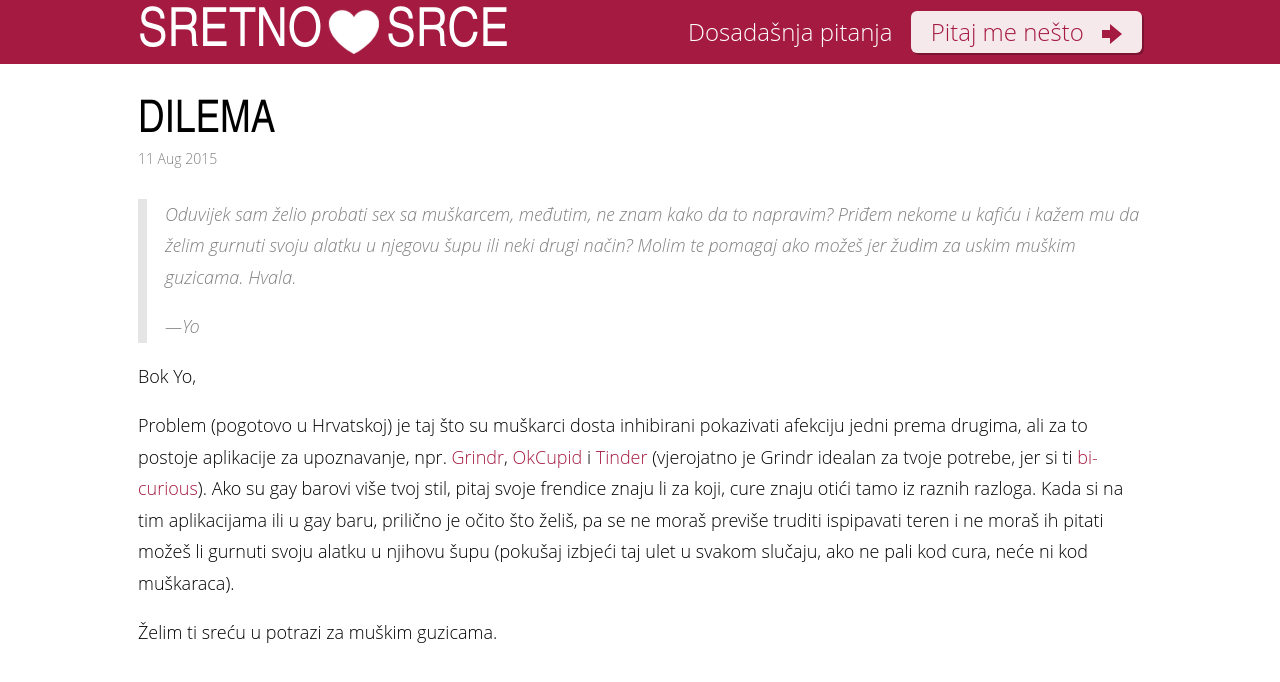
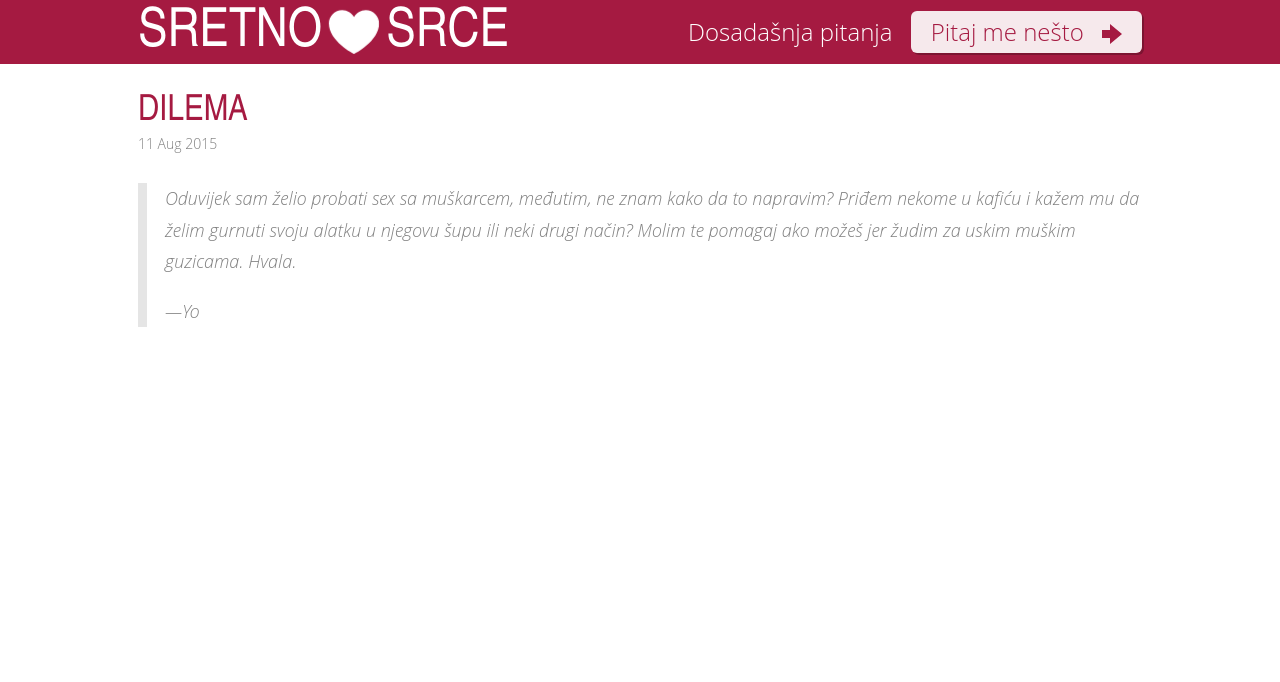
Before and after one commit to silvenon/sretnosrce, a Jekyll site: the page built from pitanja/index.html, in a window 1280 px wide. Shown: the top 682 px of the page. Built offline with Jekyll 4.4.1, drawn with Linux system fonts in a browser that asks for light colours; comment, search, counter and statistics services are not loaded.

Commit message:
Use posts feature for questions

```diff
--- a/_config.yml
+++ b/_config.yml
@@ -12,6 +12,7 @@ gauges_id: 55c5e80592c6ac728500b314
 
 # Build settings
 port: 9000
+permalink: /pitanja/:title
 markdown: kramdown
 sass:
   sass_dir: styles
--- a/_data/questions.yml
+++ /dev/null
@@ -1,16 +0,0 @@
--
-  time: 1439296800
-
-  subject: Dilema
-
-  question: |
-    Oduvijek sam želio probati sex sa muškarcem, međutim, ne znam kako da to napravim? Priđem nekome u kafiću i kažem mu da želim gurnuti svoju alatku u njegovu šupu ili neki drugi način? Molim te pomagaj ako možeš jer žudim za uskim muškim guzicama. Hvala.
-
-    Yo
-
-  answer: |
-    Bok Yo,
-
-    Problem (pogotovo u Hrvatskoj) je taj što su muškarci dosta inhibirani pokazivati afekciju jedni prema drugima, ali za to postoje aplikacije za upoznavanje, npr. [Grindr](http://grindr.com/), [OkCupid](http://www.okcupid.com/home) i [Tinder](http://www.gotinder.com/) (vjerojatno je Grindr idealan za tvoje potrebe, jer si ti [bi-curious](https://en.wikipedia.org/w/index.php?title=Bi-curious&oldid=666996543)). Ako su gay barovi više tvoj stil, pitaj svoje frendice znaju li za koji, cure znaju otići tamo iz raznih razloga. Kada si na tim aplikacijama ili u gay baru, prilično je očito što želiš, pa se ne moraš previše truditi ispipavati teren i ne moraš ih pitati možeš li gurnuti svoju alatku u njihovu šupu (pokušaj izbjeći taj ulet u svakom slučaju, ako ne pali kod cura, neće ni kod muškaraca).
-
-    Želim ti sreću u potrazi za muškim guzicama.
--- a/pitanja/index.html
+++ b/pitanja/index.html
@@ -3,21 +3,19 @@ layout: site
 title: Pitanja
 ---
 
-{% for question in site.data.questions %}
-<article class="question">
-  <header class="question-header">
-    <h2 class="question-subject">{{ question.subject }}</h2>
-    <time class="question-time" datetime="{{ question.time | date_to_xmlschema }}">
-      {{ question.time | date_to_string }}
-    </time>
-  </header>
+{% for post in site.posts %}
+  <article class="post">
+    <header class="post-header">
+      <h2 class="post-title"><a href="{{ post.url }}">{{ post.title }}</a></h2>
+      <time class="post-time" datetime="{{ post.date | date_to_xmlschema }}">
+        {{ post.date | date_to_string }}
+      </time>
+    </header>
 
-  <blockquote class="question-question">
-    {{ question.question | markdownify }}
-  </blockquote>
+    <div class="post-content">
 
-  <div class="question-answer">
-    {{ question.answer | markdownify }}
-  </div>
-</article>
+      {{ post.excerpt }}
+
+    </div>
+  </article>
 {% endfor %}
--- a/styles/_questions.scss
+++ b/styles/_posts.scss
@@ -1,4 +1,4 @@
-.question {
+.post {
   margin-bottom: 1em;
 
   & + & {
@@ -10,10 +10,6 @@
     margin-bottom: 1.5em;
   }
 
-  &-subject {
-    margin-top: 0;
-  }
-
   &-time {
     display: block;
     margin-top: -0.25em;
--- a/styles/_text.scss
+++ b/styles/_text.scss
@@ -6,6 +6,7 @@
 
   h1, h2 {
     font-family: $font-family-heading;
+    font-weight: 400;
     text-transform: uppercase;
 
     .icon {
@@ -14,15 +15,10 @@
   }
 
   h1 {
-    font-size: 3em;
-  }
-
-  h2 {
-    margin-top: 0.5em;
-    margin-bottom: 0;
+    margin: 0;
+    margin-top: 0.25em;
     font-size: 1.75em;
-    line-height: 1.25;
-    font-weight: 400;
+    line-height: 1.25em;
 
     @media (min-width: breakpoint(small)) {
       font-size: 2em;
@@ -30,6 +26,21 @@
 
     @media (min-width: breakpoint(medium)) {
       font-size: 2.5em;
+    }
+  }
+
+  h2 {
+    margin: 0;
+    margin-top: 0.5em;
+    font-size: 1.5em;
+    line-height: 1.25;
+
+    @media (min-width: breakpoint(small)) {
+      font-size: 1.75em;
+    }
+
+    @media (min-width: breakpoint(medium)) {
+      font-size: 2em;
     }
   }
 
--- a/styles/main.scss
+++ b/styles/main.scss
@@ -19,7 +19,7 @@
 @import 'forms';
 @import 'header';
 @import 'navigation';
-@import 'questions';
+@import 'posts';
 @import 'sections';
 
 @import 'utilities'
```
Also changed, not shown: _layouts/post.html (added, +18 -0 lines), _posts/2015-08-11-dilema.md (added, +19 -0 lines), feed.xml (added, +30 -0 lines).
